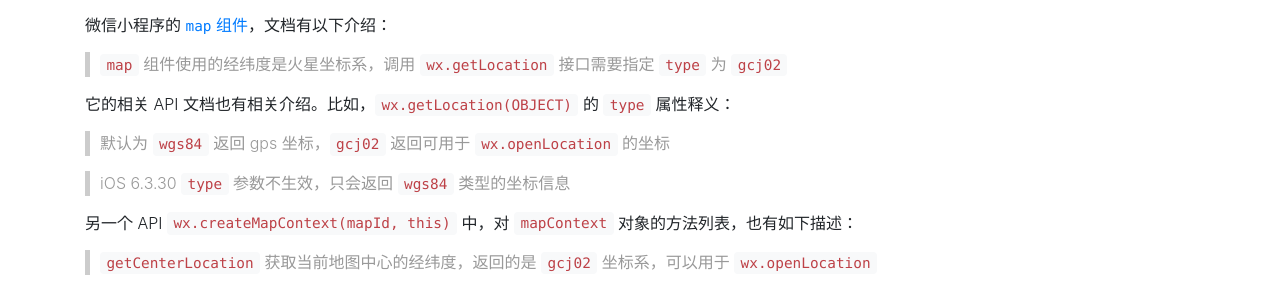
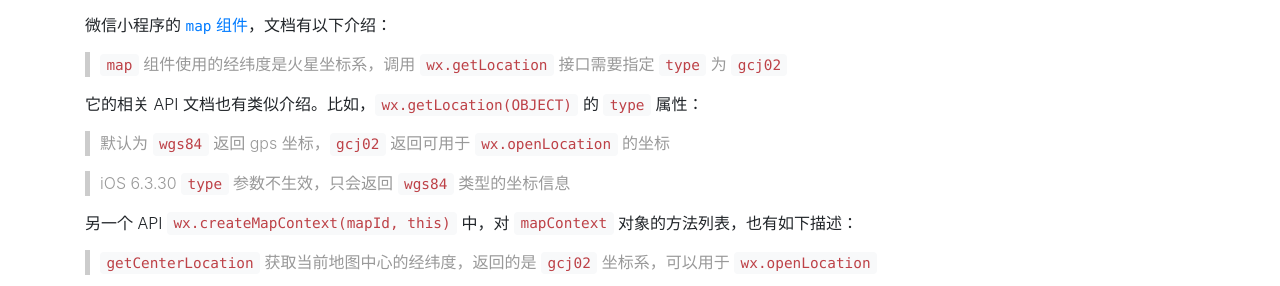
Before and after one commit to liuzhuan/liuzhuan.github.io, a Jekyll site: the page built from _posts/2018-05-23-map-coordinates.md, in a window 1280 px wide. Shown: the part 342-628 px from the top of the page. Built offline with Jekyll 4.4.1, drawn with Linux system fonts in a browser that asks for light colours; nearby versions of some CDN libraries; comment, search, counter and statistics services are not loaded.

Commit message:
updating map coordinates

```diff
--- a/_posts/2018-05-23-map-coordinates.md
+++ b/_posts/2018-05-23-map-coordinates.md
@@ -11,7 +11,7 @@
 
 > `map` 组件使用的经纬度是火星坐标系，调用 `wx.getLocation` 接口需要指定 `type` 为 `gcj02`
 
-它的相关 API 文档也有相关介绍。比如，`wx.getLocation(OBJECT)` 的 `type` 属性释义：
+它的相关 API 文档也有类似介绍。比如，`wx.getLocation(OBJECT)` 的 `type` 属性：
 
 > 默认为 `wgs84` 返回 gps 坐标，`gcj02` 返回可用于 `wx.openLocation` 的坐标
 
```
